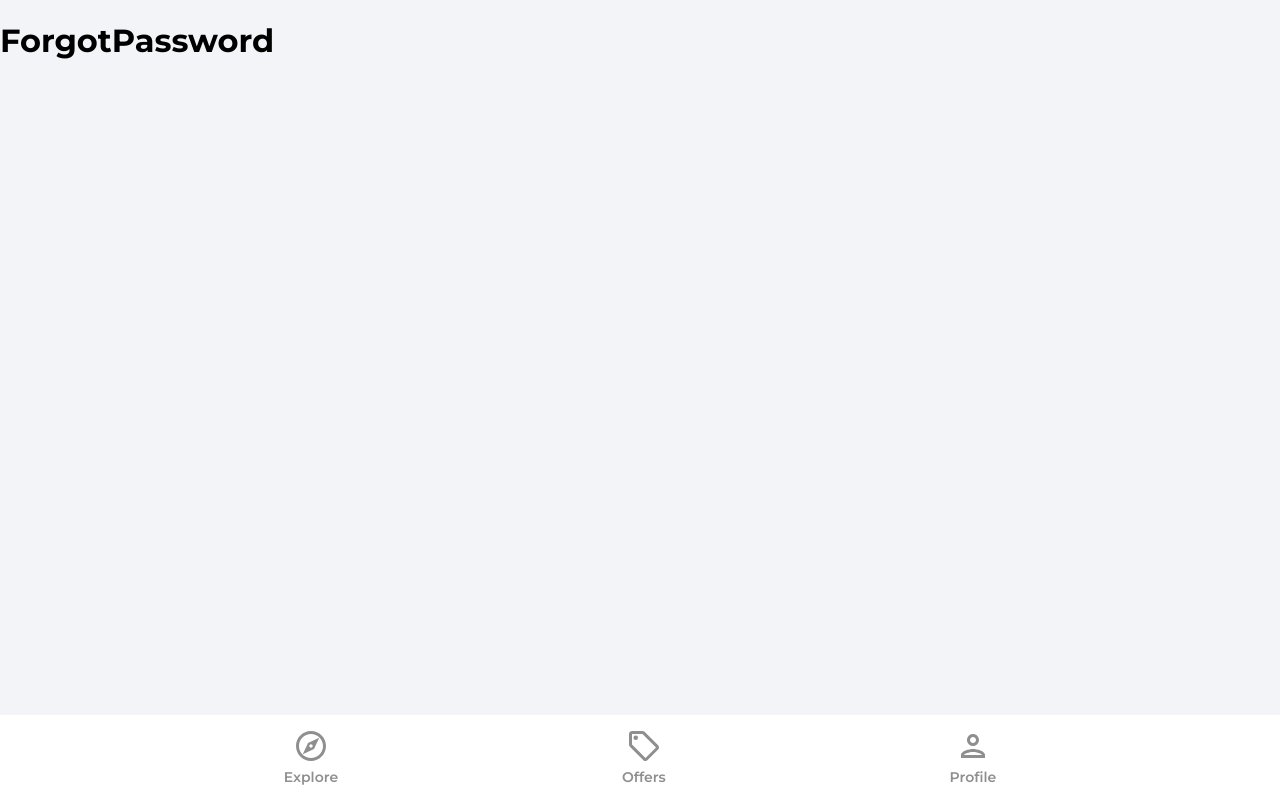
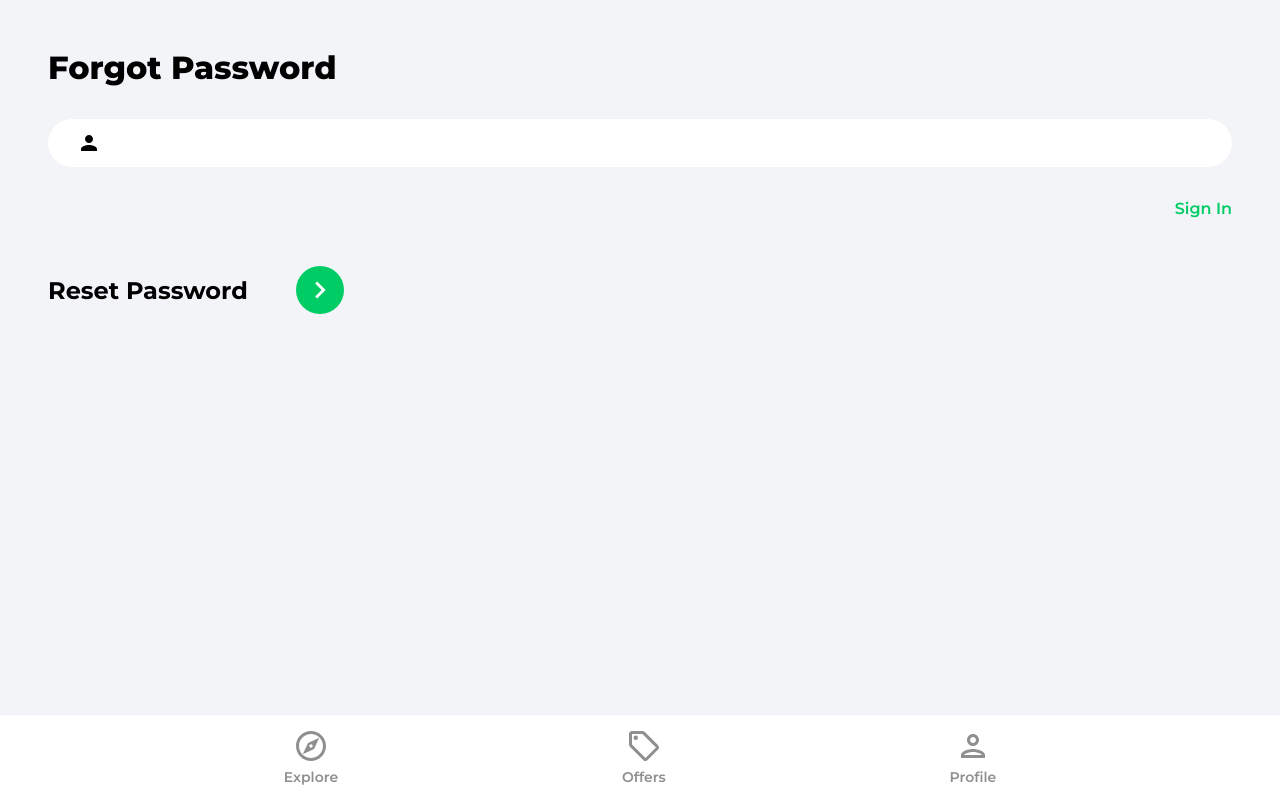
Before and after one commit to NicholasLoren/market-place, a React (Create React App) app: page /forgot-password in a window 1280 px wide. Built offline with nearby package versions, Linux system fonts and the light colour scheme.

Commit message:
Added forgot password functionality

```diff
--- a/src/pages/ForgotPassword.jsx
+++ b/src/pages/ForgotPassword.jsx
@@ -1,5 +1,52 @@
+import { useState } from 'react'
+import { Link } from 'react-router-dom'
+import { getAuth, sendPasswordResetEmail } from 'firebase/auth'
+import { toast } from 'react-toastify'
+import { ReactComponent as ArrowRightIcon } from '../assets/svg/keyboardArrowRightIcon.svg'
+
 const ForgotPassword = () => {
-  return <h1>ForgotPassword</h1>
+  const [email, setEmail] = useState('')
+
+  const onChange = (e) => setEmail(e.target.value)
+  const onSubmit = async (e) => {
+    e.preventDefault()
+    const auth = getAuth()
+    try {
+      await sendPasswordResetEmail(auth, email)
+      toast.success('Password reset link sent successfully')
+      setEmail('')
+    } catch (error) {
+      toast.error('Could not send reset password link')
+    }
+  }
+  return (
+    <div className="pageContainer">
+      <header>
+        <p className="pageHeader">Forgot Password</p>
+      </header>
+      <main>
+        <form onSubmit={onSubmit}>
+          <input
+            type="email"
+            id="email"
+            className="emailInput"
+            onChange={onChange}
+            value={email}
+          />
+
+          <Link className="forgotPasswordLink" to="/sign-in">
+            Sign In
+          </Link>
+          <div className="signInBar">
+            <div className="signInText">Reset Password</div>
+            <button className="signInButton">
+              <ArrowRightIcon fill="#fff" width="34px" height="34px" />
+            </button>
+          </div>
+        </form>
+      </main>
+    </div>
+  )
 }
 
 export default ForgotPassword
```
